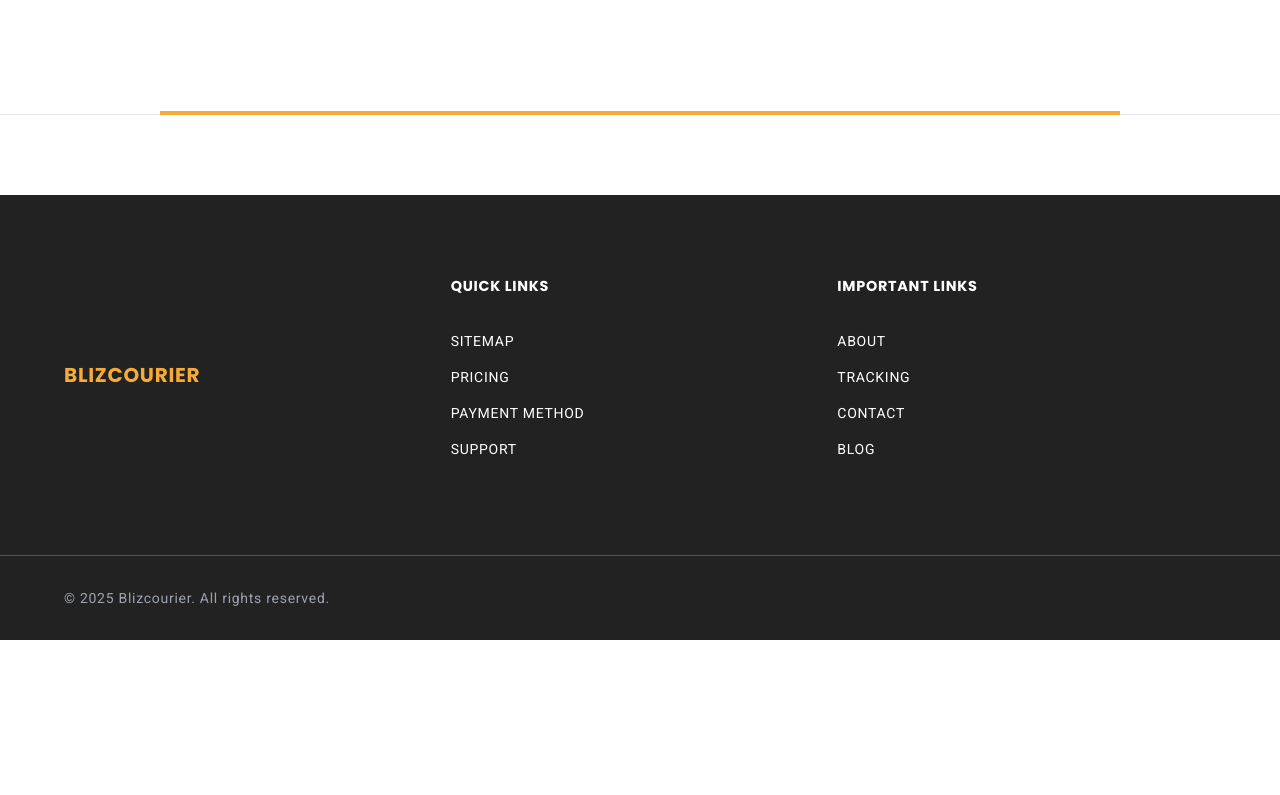
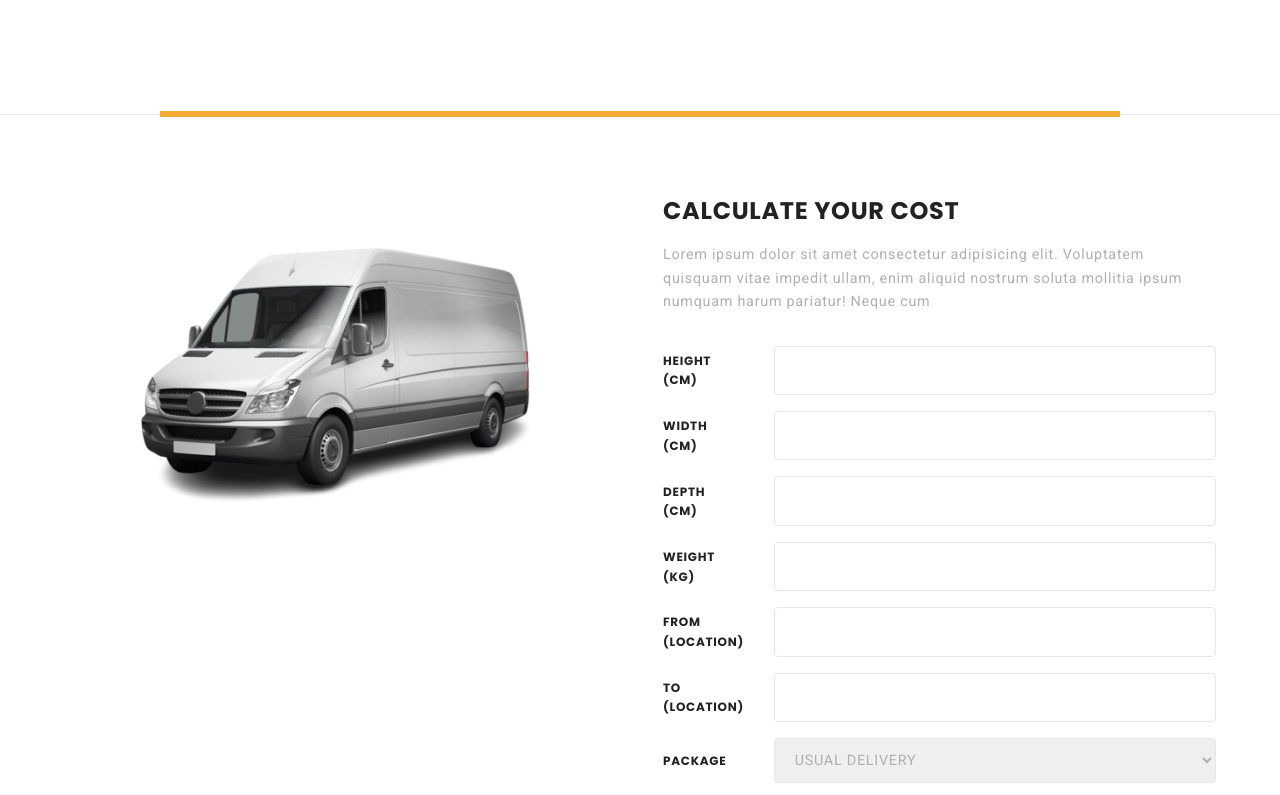
Before and after one commit to stephenbliz/bliz-courier, a Next.js app: page / in a window 1280 px wide. Shown: the part 1305-2100 px from the top of the page. Before the commit the page ends 1945 px from the top, so only its background shows below. Built offline with nearby package versions, Linux system fonts and the light colour scheme.

Commit message:
Added a cost calculation section component

```diff
--- /dev/null
+++ b/src/app/Components/costCalculation.tsx
@@ -0,0 +1,86 @@
+'use client';
+import { motion } from "motion/react";
+import { slideInTopVariant } from "../Utils/animations";
+import { ChangeEvent, useState } from "react";
+
+export default function CostCalculation(){
+    const [calculate, setCalculate] = useState({
+        height: '',
+        width: '',
+        depth: '',
+        weight: '',
+        from: '',
+        to: '',
+        package: 'usual delivery'
+    });
+    const formDetails = [
+        {name: 'height', value: calculate.height, unit: '(cm)', id: 1},
+        {name: 'width', value: calculate.width, unit: '(cm)', id: 2},
+        {name: 'depth', value: calculate.depth, unit: '(cm)', id: 3},
+        {name: 'weight', value: calculate.weight, unit: '(kg)', id: 4},
+        {name: 'from', value: calculate.from, unit: '(location)', id: 5},
+        {name: 'to', value: calculate.to, unit: '(location)', id: 6},
+    ];
+    const handleChange = (e: ChangeEvent<HTMLInputElement>)=>{
+        const value = e.target.value;
+        const name = e.target.name;
+        setCalculate({...calculate, [name]: value})
+    }
+
+    return(
+        <form>
+            {
+                formDetails.map((formDetail)=>(
+                    <motion.div
+                        className="md:flex justify-between items-center mb-4"
+                        key={formDetail.id}
+                        variants={slideInTopVariant}
+                        initial='hidden'
+                        whileInView='visible'
+                        viewport={{once: true, amount: 0.5}}
+                    >
+                        <label
+                            htmlFor={formDetail.name}
+                            className="md:w-[20%] w-full cursor-pointer block uppercase font-bold text-headerColor font-headerFont text-[0.75rem]"
+                        >
+                            <span>{formDetail.name}</span> <span
+                                className="md:block"
+                            >{formDetail.unit}</span>
+                        </label>
+                        <input
+                            type="text"
+                            id={formDetail.name}
+                            className="md:w-[80%] w-full block py-3 px-4 outline-none border border-gray-200 rounded focus:border-primaryColor transition-all duration-300 ease-linear"
+                            name={formDetail.name}
+                            value={formDetail.value}
+                            onChange={(e)=>handleChange(e)}
+                        />
+                    </motion.div>
+                ))
+            }
+
+            <motion.div
+                className="md:flex justify-between items-center mb-4"
+                variants={slideInTopVariant}
+                initial='hidden'
+                whileInView='visible'
+                viewport={{once: true, amount: 0.5}}
+            >
+                <label
+                    htmlFor='package'
+                    className="md:w-[20%] w-full cursor-pointer block uppercase font-bold text-headerColor font-headerFont text-[0.75rem]"
+                >
+                    <span>package</span>
+                </label>
+                <select name="package" id="package"
+                    className="md:w-[80%] w-full block py-3 px-4 uppercase outline-none border border-gray-200 rounded focus:border-primaryColor transition-all duration-300 ease-linear"
+
+                >
+                <option value="usual delivery" defaultChecked>usual delivery</option>
+                <option value="fast delivery">fast delivery +$50</option>
+                <option value="express delivery">express delivery +$100</option>
+            </select>
+            </motion.div>
+        </form>
+    )
+}
--- a/src/app/page.tsx
+++ b/src/app/page.tsx
@@ -1,6 +1,8 @@
 import Hero from "./Components/hero"
 import TrackSearch from "./Components/trackSearch"
 import AboutSection from "./Components/aboutSection"
+import Image from "next/image"
+import CostCalculation from "./Components/costCalculation"
 
 export default function Home(){
     return(
@@ -22,6 +24,38 @@ export default function Home(){
                 </h1>
                 <AboutSection />
             </section>
+            <section
+                className="px-[5%] py-[5rem] flex flex-wrap justify-between items-start"
+            >
+                <div
+                    className="md:w-[48%]"
+                >
+                    <Image
+                        src='/images/deliveryVan.png'
+                        alt="Delivery man"
+                        width={400}
+                        height={300}
+                        className="w-full"
+                    />
+                </div>
+                <div
+                    className="md:w-[48%]"
+                >
+                    <h1
+                        className="uppercase text-lg md:text-2xl font-bold mb-4 text-headerColor font-headerFont"
+                    >
+                        calculate your cost
+                    </h1>
+                    <p
+                        className="mb-8"
+                    >
+                        Lorem ipsum dolor sit amet consectetur adipisicing elit.
+                        Voluptatem quisquam vitae impedit ullam, enim aliquid nostrum
+                        soluta mollitia ipsum numquam harum pariatur! Neque cum
+                    </p>
+                    <CostCalculation />
+                </div>
+            </section>
         </section>
     )
 }
```
